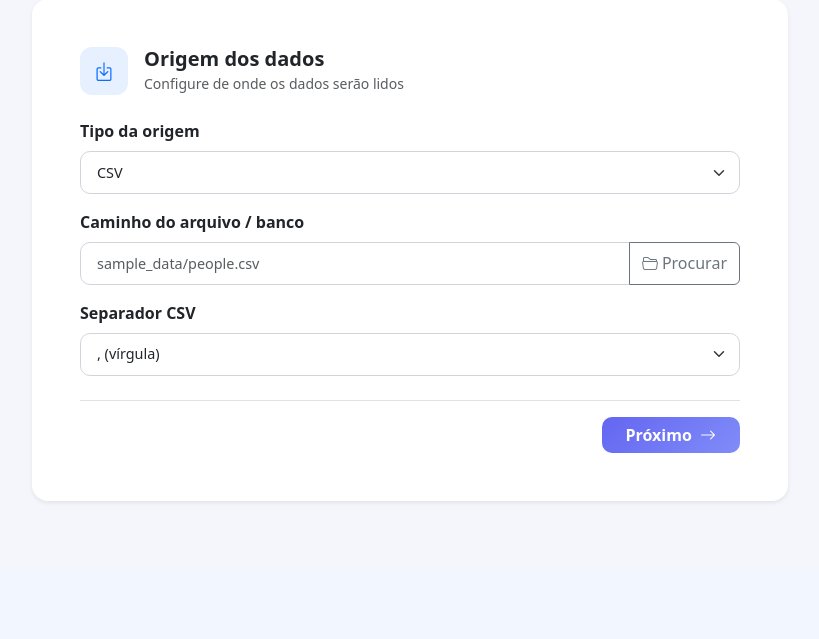
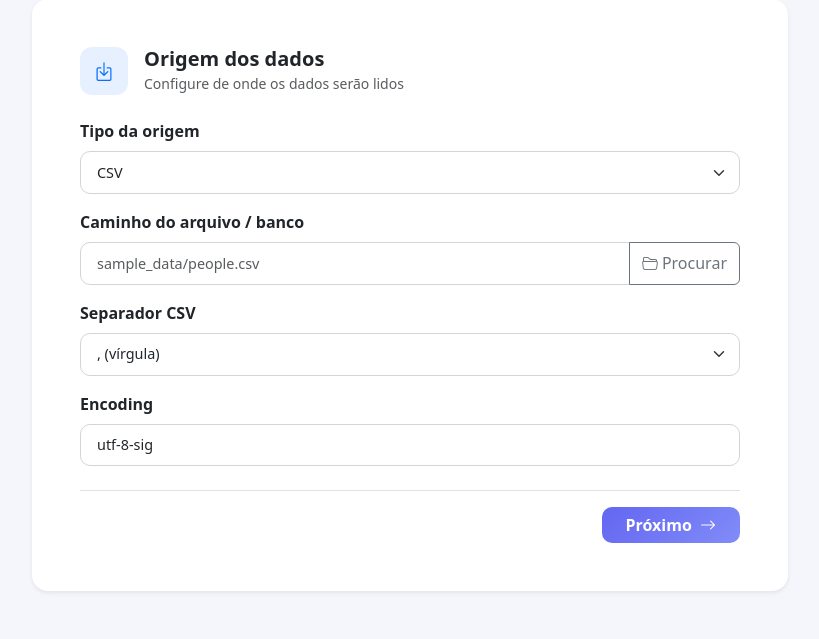
Before and after one commit to DangerLoki/Sync_Bridge, a FastAPI app: page / in a window 1280 px wide. Shown: the part 231-870 px from the top of the page, without its empty margins (230-1049 px from the left). Before the commit the page ends 734 px from the top, so only its background shows below. Run offline with FastAPI, Linux system fonts and the light colour scheme.

Commit message:
feat: add encoding and compression options for CSV and Parquet readers/writers; update transfer request handling

```diff
--- a/src/infrastructure/connectors/csv/csv_reader.py
+++ b/src/infrastructure/connectors/csv/csv_reader.py
@@ -13,6 +13,9 @@ logger = logging.getLogger(__name__)
 
 
 class CsvReader(DataReader):
+    def __init__(self, encoding: str = 'utf-8-sig') -> None:
+        self.encoding = encoding
+
     def read(self, source: str, sep_file: str = ',') -> pd.DataFrame:
         if not os.path.exists(source):
             raise InvalidSourceError(f"Source file does not exist: {source}")
@@ -21,7 +24,7 @@ class CsvReader(DataReader):
             raise InvalidSourceError(f"Source file is not a CSV: {source}")
         try:
             logger.debug("Reading CSV file: %s", source)
-            df = pd.read_csv(source, sep=sep_file)
+            df = pd.read_csv(source, sep=sep_file, encoding=self.encoding)
             logger.debug("CSV read complete: %d rows, %d columns", len(df), len(df.columns))
             return df
         except Exception as exc:
--- a/src/infrastructure/connectors/csv/csv_writer.py
+++ b/src/infrastructure/connectors/csv/csv_writer.py
@@ -9,10 +9,13 @@ logger = logging.getLogger(__name__)
 
 
 class CsvWriter(DataWriter):
+    def __init__(self, encoding: str = 'utf-8-sig') -> None:
+        self.encoding = encoding
+
     def write(self, data: pd.DataFrame, target: str, sep_file: str = ',') -> int:
         try:
             logger.debug("Writing %d rows to CSV file: %s", len(data), target)
-            data.to_csv(target, index=False, sep=sep_file)
+            data.to_csv(target, index=False, sep=sep_file, encoding=self.encoding)
             logger.debug("CSV write complete: %s", target)
             return len(data)
         except Exception as exc:
--- a/src/interfaces/api/app.py
+++ b/src/interfaces/api/app.py
@@ -32,28 +32,23 @@ app.mount("/static", StaticFiles(directory="src/interfaces/api/static"), name="s
 app.mount("/image", StaticFiles(directory="src/interfaces/api/image"), name="image")
 
 
-def _parse_columns(columns: str) -> list[str] | None:
-    parsed = [c.strip() for c in columns.split(',') if c.strip()]
-    return parsed or None
-
-
-def build_reader(source_type: str, table_name: str, columns: list[str] | None = None):
+def build_reader(source_type: str, table_name: str, encoding: str = 'utf-8-sig'):
     if source_type == "csv":
-        return CsvReader()
+        return CsvReader(encoding=encoding)
     if source_type == "sqlite":
         return SqliteReader(table_name=table_name)
     if source_type == "parquet":
-        return ParquetReader(columns=columns)
+        return ParquetReader()
     raise ValueError(f"Unsupported source type: {source_type}")
 
 
-def build_writer(target_type: str, table_name: str, columns: list[str] | None = None):
+def build_writer(target_type: str, table_name: str, encoding: str = 'utf-8-sig', compression: str = 'snappy'):
     if target_type == "csv":
-        return CsvWriter()
+        return CsvWriter(encoding=encoding)
     if target_type == "sqlite":
         return SqliteWriter(table_name=table_name)
     if target_type == "parquet":
-        return ParquetWriter(columns=columns)
+        return ParquetWriter(compression=compression)
     raise ValueError(f"Unsupported target type: {target_type}")
 
 
@@ -104,24 +99,22 @@ def transfer(
     target_table_name: str = Form(''),
     source_sep_file: str = Form(','),
     target_sep_file: str = Form(','),
-    source_columns: str = Form(''),
-    target_columns: str = Form(''),
+    source_encoding: str = Form('utf-8-sig'),
+    target_encoding: str = Form('utf-8-sig'),
+    target_compression: str = Form('snappy'),
 ):
     logger.info(
         "Transfer requested: %s -> %s (source_type=%s, target_type=%s)",
         source, target, source_type, target_type,
     )
     try:
-        source_columns_list = _parse_columns(source_columns)
-        target_columns_list = _parse_columns(target_columns)
-
         if source_type == "sqlite" and not source_table_name:
             raise ValueError("Nome da tabela é obrigatório para origens SQLite.")
         if target_type == "sqlite" and not target_table_name:
             raise ValueError("Nome da tabela é obrigatório para destinos SQLite.")
 
-        reader = build_reader(source_type=source_type, table_name=source_table_name, columns=source_columns_list)
-        writer = build_writer(target_type=target_type, table_name=target_table_name, columns=target_columns_list)
+        reader = build_reader(source_type=source_type, table_name=source_table_name, encoding=source_encoding)
+        writer = build_writer(target_type=target_type, table_name=target_table_name, encoding=target_encoding, compression=target_compression)
 
         service = TransferService(reader=reader, writer=writer)
         transfer_request = TransferRequest(
@@ -129,6 +122,8 @@ def transfer(
             target=target,
             source_sep_file=source_sep_file,
             target_sep_file=target_sep_file,
+            source_encoding=source_encoding,
+            target_encoding=target_encoding,
         )
         result = service.execute(transfer_request)
 
--- a/src/interfaces/api/static/index.js
+++ b/src/interfaces/api/static/index.js
@@ -8,8 +8,9 @@ document.addEventListener('DOMContentLoaded', () => {
         document.querySelectorAll('.' + prefix + '-field').forEach(el => {
             el.classList.add('d-none');
         });
-        const active = document.querySelector('.' + prefix + '-' + type + '-field');
-        if (active) active.classList.remove('d-none');
+        document.querySelectorAll('.' + prefix + '-' + type + '-field').forEach(el => {
+            el.classList.remove('d-none');
+        });
     }
 
     sourceType.addEventListener('change', () => updateFields('source'));
@@ -82,7 +83,7 @@ document.addEventListener('DOMContentLoaded', () => {
         const tgtType = targetType.value.toUpperCase();
         const tgtPath = document.getElementById('target').value;
 
-        function extras(type, tblId, sepId, colId) {
+        function extras(type, tblId, sepId, colId, encId) {
             const items = [];
             if (type === 'SQLITE') {
                 const t = document.getElementById(tblId).value;
@@ -90,10 +91,12 @@ document.addEventListener('DOMContentLoaded', () => {
             }
             if (type === 'CSV') {
                 items.push('Separador: <strong>' + esc(selText(sepId)) + '</strong>');
+                const enc = document.getElementById(encId).value || 'utf-8-sig';
+                items.push('Encoding: <strong>' + esc(enc) + '</strong>');
             }
             if (type === 'PARQUET') {
-                const c = document.getElementById(colId).value;
-                if (c) items.push('Colunas: <strong>' + esc(c) + '</strong>');
+                const comp = document.getElementById(colId);
+                if (comp) items.push('Compressão: <strong>' + esc(comp.options[comp.selectedIndex].text) + '</strong>');
             }
             return items.length
                 ? '<div class="summary-extra mt-2">' + items.join(' &middot; ') + '</div>'
@@ -106,7 +109,7 @@ document.addEventListener('DOMContentLoaded', () => {
           + '    <span class="section-badge source-badge">ENTRADA</span>'
           + '    <div class="summary-type">' + esc(srcType) + '</div>'
           + '    <div class="summary-path">' + esc(srcPath) + '</div>'
-          +      extras(srcType, 'source_table_name', 'source_sep_file', 'source_columns')
+          +      extras(srcType, 'source_table_name', 'source_sep_file', 'source_columns', 'source_encoding')
           + '  </div>'
           + '  <div class="summary-arrow">'
           + '    <svg width="28" height="28" viewBox="0 0 24 24" fill="none" stroke="currentColor" stroke-width="2" stroke-linecap="round" stroke-linejoin="round"><path d="M5 12h14"/><path d="m12 5 7 7-7 7"/></svg>'
@@ -115,7 +118,7 @@ document.addEventListener('DOMContentLoaded', () => {
           + '    <span class="section-badge target-badge">SAÍDA</span>'
           + '    <div class="summary-type">' + esc(tgtType) + '</div>'
           + '    <div class="summary-path">' + esc(tgtPath) + '</div>'
-          +      extras(tgtType, 'target_table_name', 'target_sep_file', 'target_columns')
+          +      extras(tgtType, 'target_table_name', 'target_sep_file', 'target_columns', 'target_encoding')
           + '  </div>'
           + '</div>';
     }
--- a/src/interfaces/api/templates/index.html
+++ b/src/interfaces/api/templates/index.html
@@ -109,6 +109,12 @@
                         </select>
                     </div>
 
+                    <div class="col-12 source-field source-csv-field">
+                        <label for="source_encoding" class="form-label fw-semibold">Encoding</label>
+                        <input type="text" class="form-control" id="source_encoding"
+                               name="source_encoding" value="utf-8-sig" placeholder="utf-8-sig">
+                    </div>
+
                     <div class="col-12 source-field source-sqlite-field d-none">
                         <label for="source_table_name" class="form-label fw-semibold">Nome da tabela</label>
                         <input type="text" class="form-control" id="source_table_name"
@@ -116,11 +122,12 @@
                     </div>
 
                     <div class="col-12 source-field source-parquet-field d-none">
-                        <label for="source_columns" class="form-label fw-semibold">
-                            Colunas a ler <span class="text-body-secondary fw-normal">(opcional)</span>
-                        </label>
-                        <input type="text" class="form-control" id="source_columns"
-                               name="source_columns" placeholder="id, name, age">
+                        <label class="form-label fw-semibold">Compressão do arquivo</label>
+                        <div class="d-flex gap-2 flex-wrap pt-1" id="source-compression-info">
+                            <span class="badge bg-secondary-subtle text-secondary-emphasis px-3 py-2">
+                                <i class="bi bi-info-circle me-1"></i>A compressão é detectada automaticamente na leitura
+                            </span>
+                        </div>
                     </div>
                 </div>
 
@@ -177,6 +184,12 @@
                         </select>
                     </div>
 
+                    <div class="col-12 target-field target-csv-field">
+                        <label for="target_encoding" class="form-label fw-semibold">Encoding</label>
+                        <input type="text" class="form-control" id="target_encoding"
+                               name="target_encoding" value="utf-8-sig" placeholder="utf-8-sig">
+                    </div>
+
                     <div class="col-12 target-field target-sqlite-field d-none">
                         <label for="target_table_name" class="form-label fw-semibold">Nome da tabela</label>
                         <input type="text" class="form-control" id="target_table_name"
@@ -184,11 +197,14 @@
                     </div>
 
                     <div class="col-12 target-field target-parquet-field d-none">
-                        <label for="target_columns" class="form-label fw-semibold">
-                            Colunas a escrever <span class="text-body-secondary fw-normal">(opcional)</span>
-                        </label>
-                        <input type="text" class="form-control" id="target_columns"
-                               name="target_columns" placeholder="id, name, age">
+                        <label for="target_compression" class="form-label fw-semibold">Compressão</label>
+                        <select class="form-select" name="target_compression" id="target_compression">
+                            <option value="snappy">Snappy (padrão — rápido)</option>
+                            <option value="gzip">GZIP (menor tamanho)</option>
+                            <option value="brotli">Brotli (melhor compressão)</option>
+                            <option value="zstd">Zstandard (equilibrado)</option>
+                            <option value="none">Nenhuma (sem compressão)</option>
+                        </select>
                     </div>
                 </div>
 
```
Also changed, not shown: src/application/dto/transfer_request.py (+11 -1 lines), src/infrastructure/connectors/parquet/parquet_reader.py (+2 -6 lines), src/infrastructure/connectors/parquet/parquet_writer.py (+5 -7 lines).
